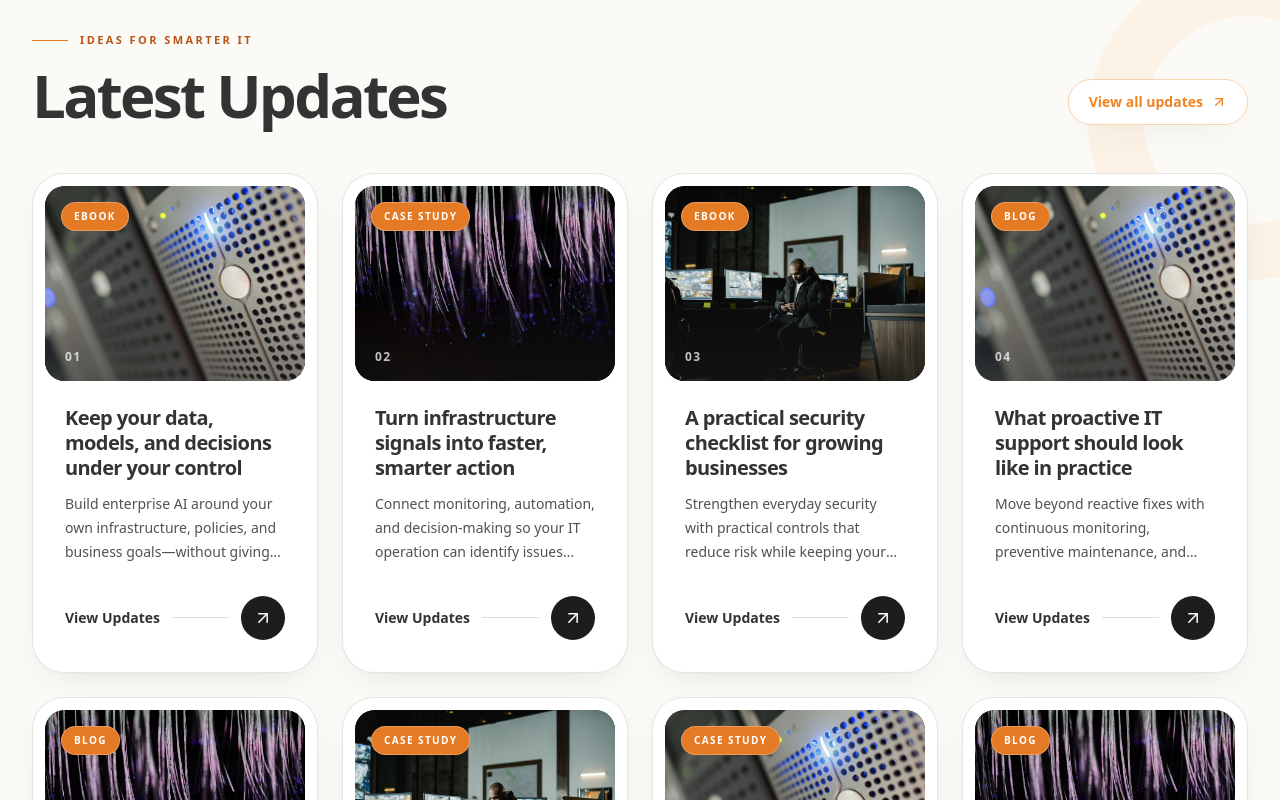
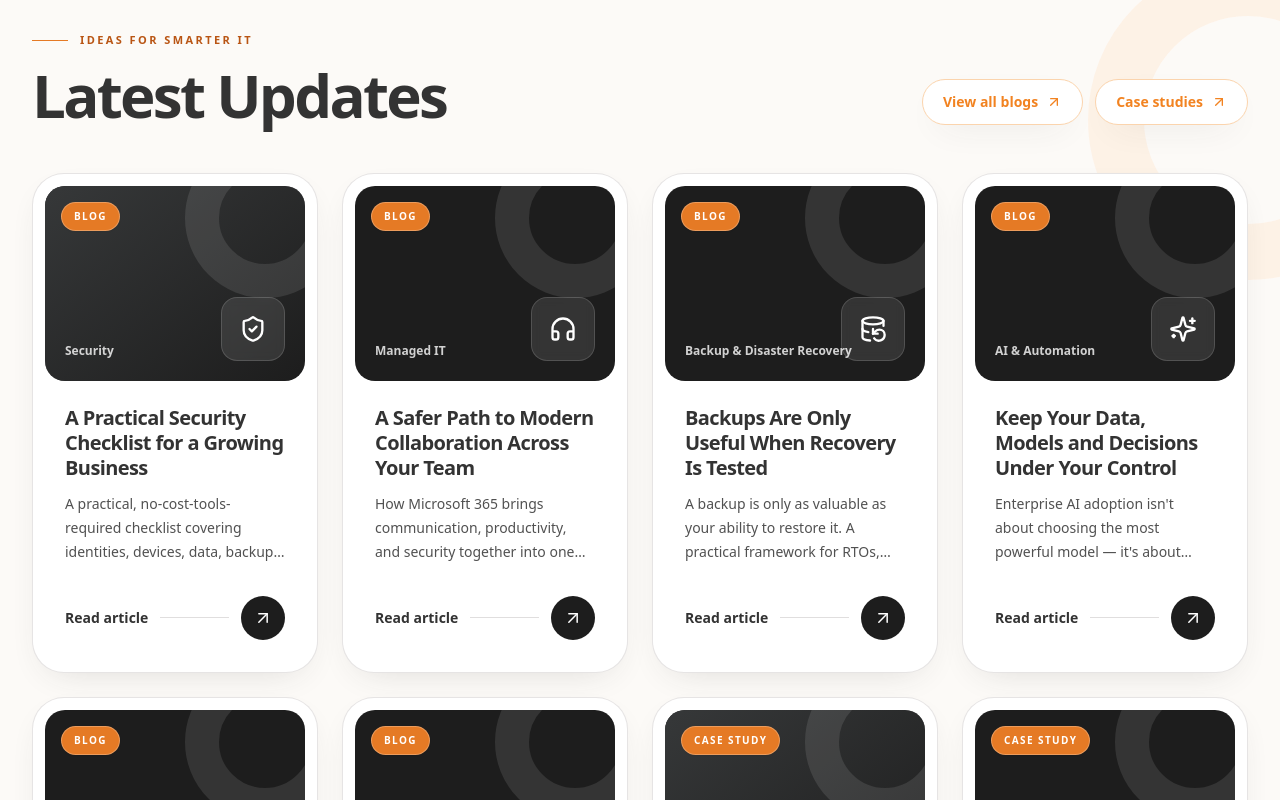
Before and after one commit to Samiurrehman-dev/it_expert_agency, a Next.js app: page / in a window 1280 px wide. Shown: the part 880-1680 px from the top of the page. Built offline with nearby package versions, Linux system fonts and the light colour scheme.

Commit message:
add blogs casestudies on first page

```diff
--- a/app/page.tsx
+++ b/app/page.tsx
@@ -1,4 +1,3 @@
-import Image from "next/image";
 import Link from "next/link";
 import {
   ArrowUpRight,
@@ -17,80 +16,18 @@ import { OurServicesSection } from "@/components/OurServicesSection";
 import { ScrollReveal } from "@/components/ScrollReveal";
 import { SectionHeading } from "@/components/section-heading";
 import { StatsCounter } from "@/components/StatsCounter";
+import { updatePosts, type UpdatePost } from "@/lib/updates";
+
+type PublishedUpdate = UpdatePost & { href: string };
+
+const publishedUpdates = updatePosts.filter(
+  (post): post is PublishedUpdate =>
+    Boolean(post.href) && (post.type === "Blog" || post.type === "Case Study"),
+);
 
 const latestUpdates = [
-  {
-    contentType: "Ebook",
-    title: "Keep your data, models, and decisions under your control",
-    summary:
-      "Build enterprise AI around your own infrastructure, policies, and business goals—without giving up control of sensitive data.",
-    href: "/ebooks",
-    image: "/images/hero-ai-poster.jpg",
-    imageClass: "object-cover object-[68%_center]",
-  },
-  {
-    contentType: "Case Study",
-    title: "Turn infrastructure signals into faster, smarter action",
-    summary:
-      "Connect monitoring, automation, and decision-making so your IT operation can identify issues early and respond with confidence.",
-    href: "/case-studies",
-    image: "/images/hero-slide-data.jpg",
-    imageClass: "object-cover object-center",
-  },
-  {
-    contentType: "Ebook",
-    title: "A practical security checklist for growing businesses",
-    summary:
-      "Strengthen everyday security with practical controls that reduce risk while keeping your people productive and your business moving.",
-    href: "/ebooks",
-    image: "/images/hero-slide-control.jpg",
-    imageClass: "object-cover object-[63%_center]",
-  },
-  {
-    contentType: "Blog",
-    title: "What proactive IT support should look like in practice",
-    summary:
-      "Move beyond reactive fixes with continuous monitoring, preventive maintenance, and responsive support designed around your team.",
-    href: "/blog",
-    image: "/images/hero-ai-poster.jpg",
-    imageClass: "object-cover object-[38%_center]",
-  },
-  {
-    contentType: "Blog",
-    title: "When is it time to move your business systems to the cloud?",
-    summary:
-      "Explore the key signs, tradeoffs, and planning questions that can help you make your next cloud move with clarity.",
-    href: "/blog",
-    image: "/images/hero-slide-data.jpg",
-    imageClass: "object-cover object-[72%_center]",
-  },
-  {
-    contentType: "Case Study",
-    title: "A safer path to modern collaboration across your team",
-    summary:
-      "Bring communication, productivity, and security together with a Microsoft 365 environment designed for the way your team works.",
-    href: "/case-studies",
-    image: "/images/hero-slide-control.jpg",
-    imageClass: "object-cover object-[35%_center]",
-  },
-  {
-    contentType: "Case Study",
-    title: "Backups are only useful when recovery is tested",
-    summary:
-      "Create a resilient backup and recovery process that helps your organization return to work quickly after disruption.",
-    href: "/case-studies",
-    image: "/images/hero-ai-poster.jpg",
-    imageClass: "object-cover object-[82%_center]",
-  },
-  {
-    contentType: "Blog",
-    title: "Five warning signs your network is holding your team back",
-    summary:
-      "Spot the performance, coverage, and reliability issues that quietly slow down a growing business and affect daily work.",
-    href: "/blog",
-    image: "/images/hero-slide-data.jpg",
-    imageClass: "object-cover object-[32%_center]",
-  },
+  ...publishedUpdates.filter((post) => post.type === "Blog").slice(0, 6),
+  ...publishedUpdates.filter((post) => post.type === "Case Study").slice(0, 2),
 ];
 
 const reasons = [
@@ -139,13 +76,21 @@ export default function Home() {
                   Latest Updates
                 </h2>
               </div>
+              <div className="hidden items-center gap-3 sm:flex">
+                {[
+                  { label: "View all blogs", href: "/blog" },
+                  { label: "Case studies", href: "/case-studies" },
+                ].map((item) => (
                   <Link
-                href="/blog"
-                className="group hidden items-center gap-2 rounded-full border border-primary-200 bg-white px-5 py-3 text-sm font-extrabold text-primary-800 shadow-card transition-all hover:border-primary-400 hover:text-primary-600 sm:inline-flex"
+                    key={item.href}
+                    href={item.href}
+                    className="group inline-flex items-center gap-2 rounded-full border border-primary-200 bg-white px-5 py-3 text-sm font-extrabold text-primary-800 shadow-card transition-all hover:border-primary-400 hover:text-primary-600"
                   >
-                View all updates
+                    {item.label}
                     <ArrowUpRight className="size-4 transition-transform group-hover:-translate-y-0.5 group-hover:translate-x-0.5" />
                   </Link>
+                ))}
+              </div>
             </div>
           </ScrollReveal>
 
@@ -162,20 +107,21 @@ export default function Home() {
                 >
                   <article className="relative flex h-full min-h-[500px] flex-col overflow-hidden rounded-[2rem] border border-slate-200/80 bg-white p-3 shadow-card transition-all duration-500 group-hover:-translate-y-1.5 group-hover:border-primary-200 group-hover:shadow-soft">
                     <div className="relative aspect-[4/3] shrink-0 overflow-hidden rounded-[1.25rem] bg-slate-950">
-                      <Image
-                        src={update.image}
-                        alt=""
-                        fill
-                        sizes="(min-width: 1280px) 290px, (min-width: 1024px) 33vw, (min-width: 640px) 50vw, 100vw"
-                        className={`${update.imageClass} transition-transform duration-700 ease-out group-hover:scale-105`}
+                      <div
+                        className={`absolute inset-0 bg-gradient-to-br ${update.color}`}
                       />
-                      <div className="absolute inset-0 bg-gradient-to-t from-slate-950/50 via-transparent to-transparent" />
+                      <div className="absolute -right-10 -top-12 size-40 rounded-full border-[34px] border-white/10 transition-transform duration-500 group-hover:scale-110" />
+                      <div className="absolute bottom-5 right-5 grid size-16 place-items-center rounded-2xl border border-white/15 bg-white/10 text-white backdrop-blur-sm transition-transform duration-500 group-hover:-rotate-3 group-hover:scale-105">
+                        <update.icon className="size-7" aria-hidden="true" />
+                      </div>
                       <span className="absolute left-4 top-4 rounded-full border border-white/25 bg-primary-500 px-3 py-1.5 text-[10px] font-extrabold uppercase tracking-[0.14em] text-white shadow-sm">
-                        {update.contentType}
+                        {update.type}
                       </span>
-                      <span className="absolute bottom-4 left-5 text-xs font-bold tracking-[0.12em] text-white/75">
-                        {String(index + 1).padStart(2, "0")}
+                      <div className="absolute bottom-5 left-5 max-w-[65%]">
+                        <span className="text-xs font-bold leading-5 text-white/80">
+                          {update.category}
                         </span>
+                      </div>
                     </div>
 
                     <div className="relative flex flex-1 flex-col px-4 pb-4 pt-6 sm:px-5 sm:pb-5">
@@ -183,11 +129,15 @@ export default function Home() {
                         {update.title}
                       </h3>
                       <p className="mt-3 line-clamp-3 text-sm font-medium leading-6 text-slate-600">
-                        {update.summary}
+                        {update.excerpt}
                       </p>
 
                       <div className="mt-auto flex items-center gap-3 pt-6 text-sm font-extrabold text-slate-800">
-                        <span>View Updates</span>
+                        <span>
+                          {update.type === "Case Study"
+                            ? "Read case study"
+                            : "Read article"}
+                        </span>
                         <span className="h-px flex-1 bg-slate-200 transition-colors group-hover:bg-primary-200" />
                         <span className="grid size-11 shrink-0 place-items-center rounded-full bg-slate-950 text-white transition-all duration-300 group-hover:rotate-[-8deg] group-hover:bg-primary-500">
                           <ArrowUpRight className="size-5" strokeWidth={1.8} />
@@ -202,13 +152,22 @@ export default function Home() {
             ))}
           </div>
 
+          <div className="mt-8 flex flex-wrap gap-5 sm:hidden">
             <Link
               href="/blog"
-            className="mt-8 inline-flex items-center gap-2 text-sm font-extrabold text-primary-800 sm:hidden"
+              className="inline-flex items-center gap-2 text-sm font-extrabold text-primary-800"
             >
-            View all updates
+              View all blogs
               <ArrowUpRight className="size-4" />
             </Link>
+            <Link
+              href="/case-studies"
+              className="inline-flex items-center gap-2 text-sm font-extrabold text-primary-800"
+            >
+              Case studies
+              <ArrowUpRight className="size-4" />
+            </Link>
+          </div>
         </div>
       </section>
 
```
Lines whose indentation alone changed are shown as unchanged.
